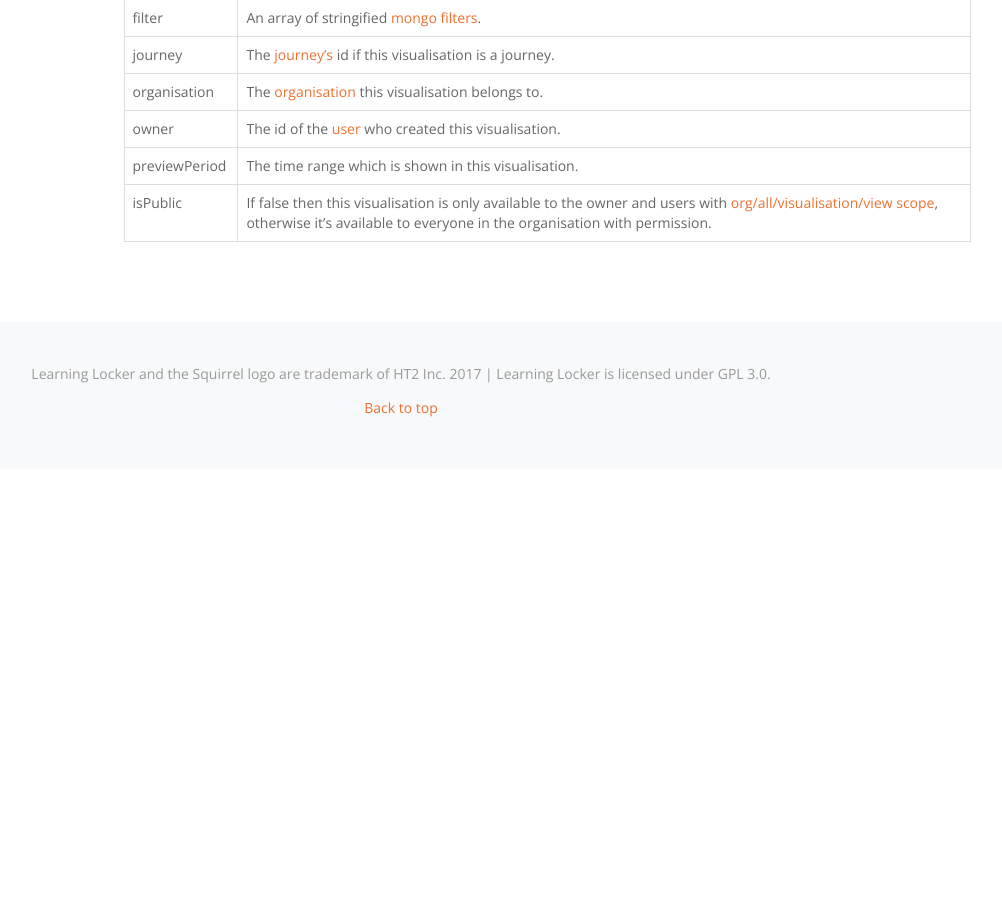
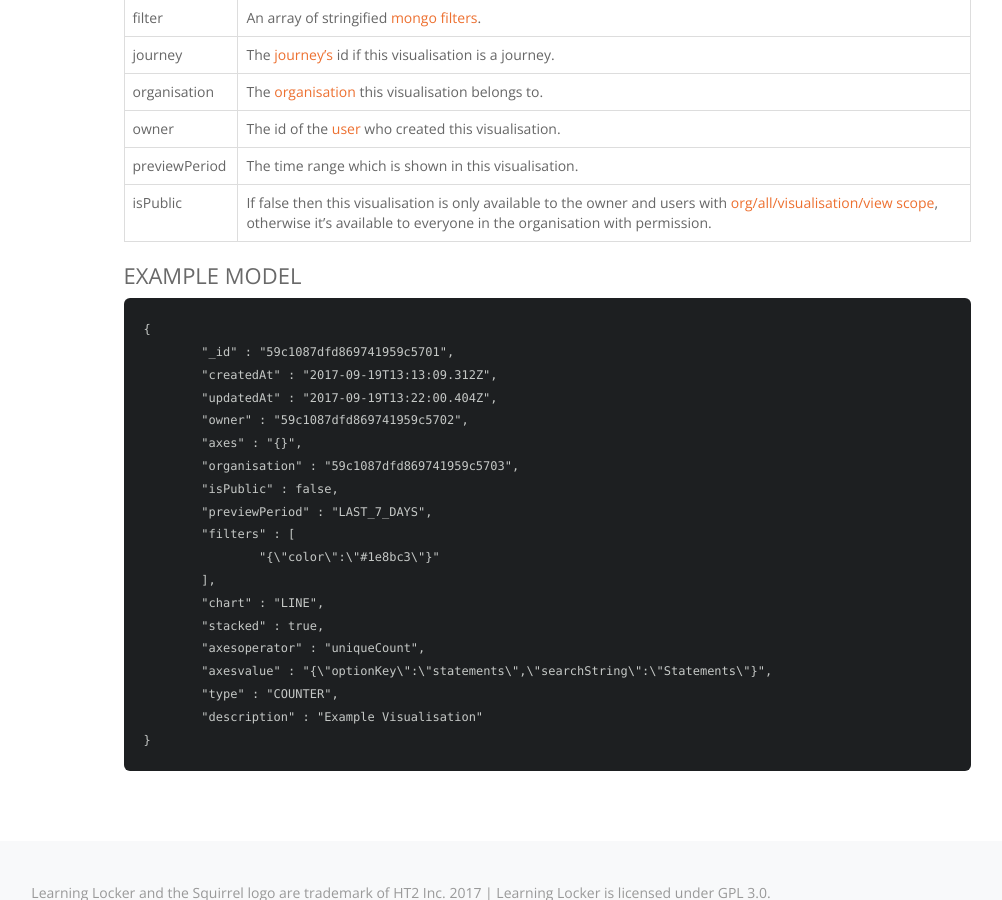
Before and after one commit to LearningLocker/docs, a Jekyll site: the page built from src/http-visualisations.md, in a window 1280 px wide and 900 px high, scrolled down 982 px. Shown: the whole window, without its empty margins (239-1241 px from the left). Built offline with Jekyll 4.4.1, drawn with Linux system fonts in a browser that asks for light colours; nearby versions of some CDN libraries; our own code applies the rules of GitHub Pages for plain Markdown files; before the commit the page ends 1451 px from its top, so only the background shows below that.

Commit message:
Adds visualisation example.

````diff
--- a/src/http-visualisations.md
+++ b/src/http-visualisations.md
@@ -36,3 +36,27 @@ organisation | The [organisation](../http-organisations#schema) this visualisati
 owner | The id of the [user](../http-users#schema) who created this visualisation.
 previewPeriod | The time range which is shown in this visualisation.
 isPublic | If false then this visualisation is only available to the owner and users with [org/all/visualisation/view scope](../http-roles/#organisation-scopes), otherwise it's available to everyone in the organisation with permission.
+
+### Example Model
+
+```json
+{
+	"_id" : "59c1087dfd869741959c5701",
+	"createdAt" : "2017-09-19T13:13:09.312Z",
+	"updatedAt" : "2017-09-19T13:22:00.404Z",
+	"owner" : "59c1087dfd869741959c5702",
+	"axes" : "{}",
+	"organisation" : "59c1087dfd869741959c5703",
+	"isPublic" : false,
+	"previewPeriod" : "LAST_7_DAYS",
+	"filters" : [
+		"{\"color\":\"#1e8bc3\"}"
+	],
+	"chart" : "LINE",
+	"stacked" : true,
+	"axesoperator" : "uniqueCount",
+	"axesvalue" : "{\"optionKey\":\"statements\",\"searchString\":\"Statements\"}",
+	"type" : "COUNTER",
+	"description" : "Example Visualisation"
+}
+```
````
